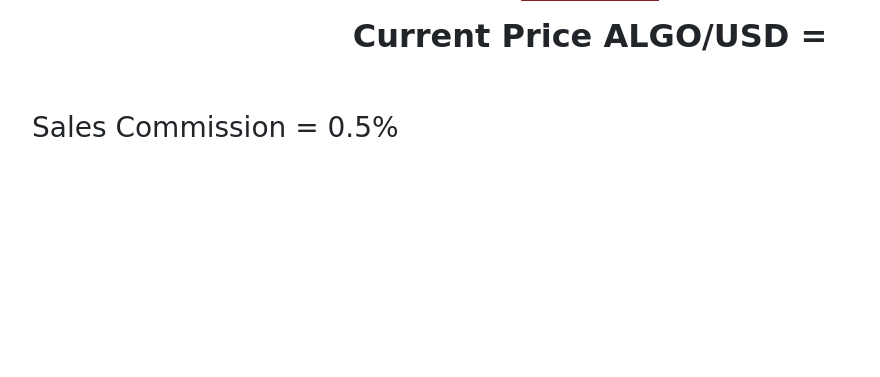
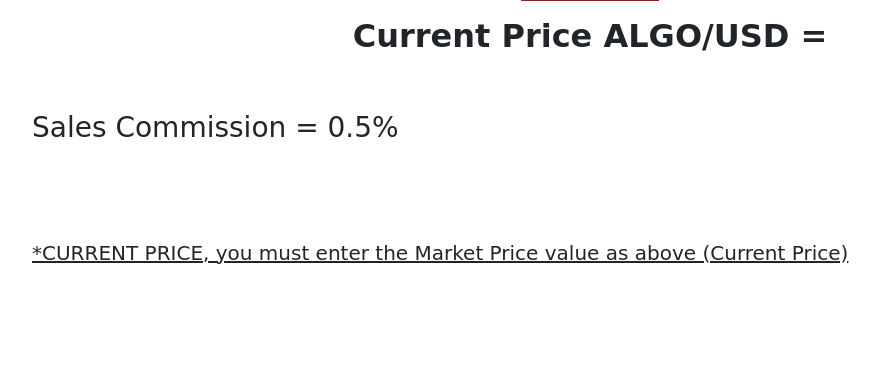
Before and after one commit to JIMMI74/Algorand_Social_Forum_Exchange-with-Django-Djongo-MongoDB-, a Django app: page /sellcoin/ in a window 1280 px wide. Shown: the part 532-909 px from the top of the page, without its empty margins (50-930 px from the left). Before the commit the page ends 669 px from the top, so only its background shows below. Run offline with Django 3.2, Linux system fonts and the light colour scheme; the visitor is signed in with stand-in values (Sample User, id 1); data that the repository does not hold is empty; parts of the project's set-up code (start-up, migrations or seed data) failed here and were passed over; some libraries are stand-ins or nearby versions.

Commit message:
Update sell_exchange.html

```diff
--- a/coinmarketalgo/templates/coinmarketalgo/sell_exchange.html
+++ b/coinmarketalgo/templates/coinmarketalgo/sell_exchange.html
@@ -16,5 +16,7 @@
  </div>
 <br><br>
     <H3>Sales Commission = 0.5%</H3>
+<br><br><br>
+<p><h5><u>*CURRENT PRICE, you must enter the Market Price value as above (Current Price)</u></h5></p>
 
 {% endblock content %}
```
